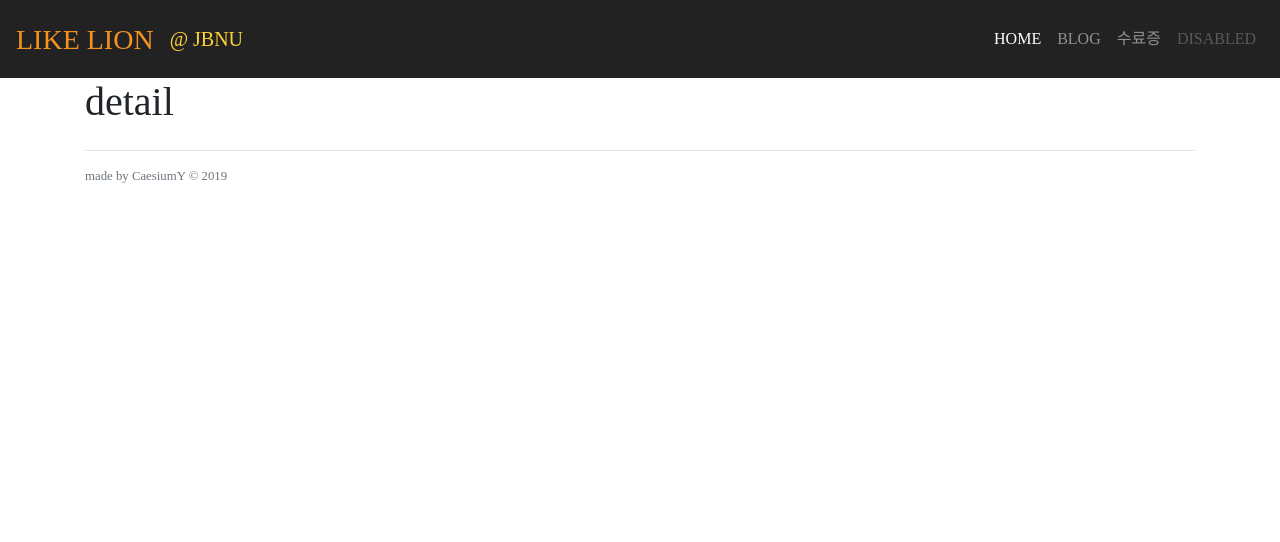
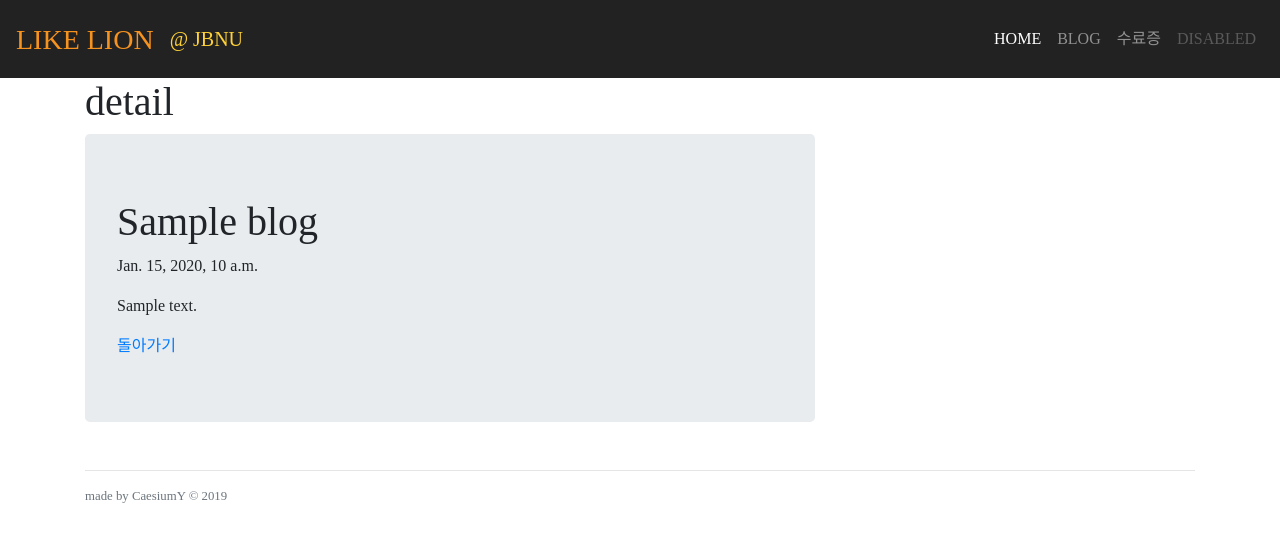
Before and after one commit to CaesiumY/Like-Lion-7th-1st-Semester, a Django app: template secondproject/blog/templates/detail.html in a window 1280 px wide. Shown: the top 542 px of the page. Run offline with Django 3.2, Linux system fonts and the light colour scheme; the template is opened without the code that fills it: most values are stand-ins (such as "Sample title", 1, 10 or a date in 2020); data that the repository does not hold is empty; some libraries are stand-ins or nearby versions; some web fonts are replaced.

Commit message:
feat: Add url links

```diff
--- a/secondproject/blog/templates/base.html
+++ b/secondproject/blog/templates/base.html
@@ -21,7 +21,7 @@
 
 <body id="page-top">
     <!-- 네비게이션 바 추가 -->
-    <nav class="navbar navbar-expand-lg navbar-dark sticky-top" style="background-color: #222">
+    <nav class="navbar navbar-expand-lg navbar-dark sticky-top justify-content-center" style="background-color: #222">
         <h3><a class="navbar-brand jalnan" href="{%url 'home'%}" style="color:#f6921e; font-size: 1em; padding-top: 15px">LIKE
                 LION</a></h3>
         <a class="navbar-brand page-scroll jalnan" href="#page-top" style="color:#fed136;">@ JBNU</a>
@@ -33,8 +33,8 @@
         <!-- 네비게이션 메뉴 목록 -->
         <div class="collapse navbar-collapse" id="navbarNavAltMarkup">
             <div class="navbar-nav ml-auto text-uppercase jalnan">
-                <a class="nav-item nav-link active" href="#">Home <span class="sr-only">(current)</span></a>
-                <a class="nav-item nav-link" href="{%url 'detail'%}">Blog</a>
+                <a class="nav-item nav-link active" href="{%url 'home'%}">Home <span class="sr-only">(current)</span></a>
+                <a class="nav-item nav-link" href="#">Blog</a>
                 <a class="nav-item nav-link" href="#">수료증</a>
                 <a class="nav-item nav-link disabled" href="#">Disabled</a>
             </div>
--- a/secondproject/blog/templates/detail.html
+++ b/secondproject/blog/templates/detail.html
@@ -4,4 +4,11 @@
 
 <h1>detail</h1>
 
+<div class="jumbotron">
+    <h1>{{blog.title}}</h1>
+    <p>{{blog.pub_date}}</p>
+    <p>{{blog.body}}</p>
+    <a href="{%url 'home'%}">돌아가기</a>
+</div>
+
 {%endblock%}
--- a/secondproject/blog/templates/home.html
+++ b/secondproject/blog/templates/home.html
@@ -8,7 +8,9 @@
 <!-- 모델 출력 테스트 -->
 {% for blog in blogs.all%}
 <br>
-<h1>{{blog.title}}</h1>
+<a href="{%url 'detail' blog.id%}">
+    <h1>{{blog.title}}</h1>
+</a>
 <p>{{blog.pub_date}}</p>
 <p>{{blog.body}}</p>
 <br>
```
